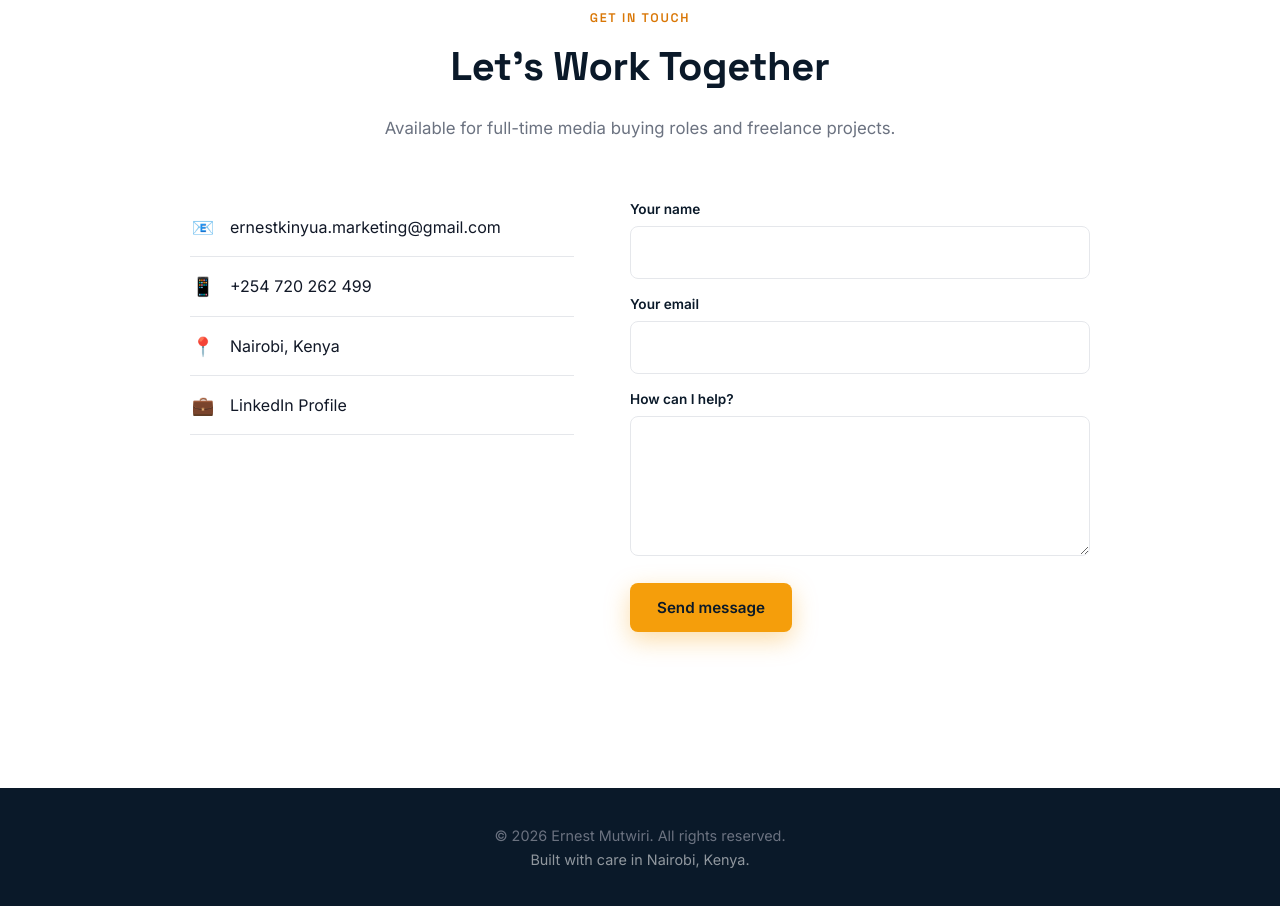
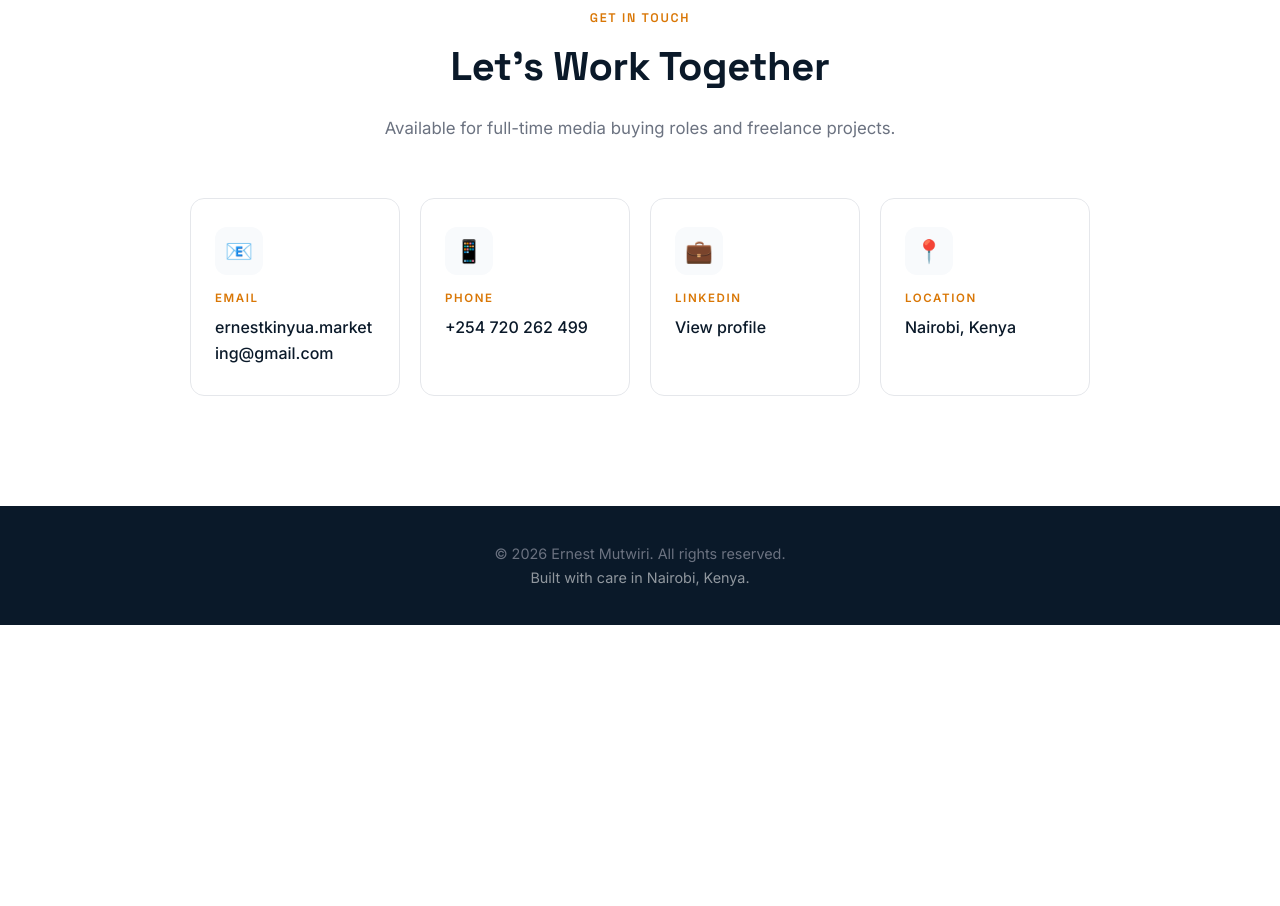
Before and after one commit to ernestkinyuamarketing-gif/Ernest-Media-Buying-Portfolio, a plain HTML site: page index.html in a window 1280 px wide. Shown: the part 5499-6405 px from the top of the page. After the commit the page ends 6124 px from the top, so only its background shows below. Drawn offline with Linux system fonts and the light colour scheme.

Commit message:
Remove contact form; redesign contact section as clickable cards

```diff
--- a/content.js
+++ b/content.js
@@ -217,12 +217,6 @@ const SITE_CONTENT = {
     phone:    "+254 720 262 499",
     location: "Nairobi, Kenya",
     linkedin: "https://www.linkedin.com/in/ernest-mutwiri-5393003a9",
-    form: {
-      nameLabel:    "Your name",
-      emailLabel:   "Your email",
-      messageLabel: "How can I help?",
-      submitLabel:  "Send message",
-    },
   },
 
   /* ---- FOOTER ------------------------------------------------------------- */
--- a/index.html
+++ b/index.html
@@ -165,42 +165,27 @@
           <p class="subheading" data-content="contact.subheading"></p>
         </div>
 
-        <div class="contact-grid">
-          <div class="contact-details reveal">
-            <ul>
-              <li><span class="ic">📧</span><a data-content-href="contact.emailHref" data-content="contact.email"></a></li>
-              <li><span class="ic">📱</span><a data-content-href="contact.phoneHref" data-content="contact.phone"></a></li>
-              <li><span class="ic">📍</span><span data-content="contact.location"></span></li>
-              <li><span class="ic">💼</span><a data-content-href="contact.linkedin" target="_blank" rel="noopener">LinkedIn Profile</a></li>
-            </ul>
+        <div class="contact-cards reveal">
+          <a class="contact-card" data-content-href="contact.emailHref">
+            <span class="contact-card__icon" aria-hidden="true">📧</span>
+            <span class="contact-card__label">Email</span>
+            <span class="contact-card__value" data-content="contact.email"></span>
+          </a>
+          <a class="contact-card" data-content-href="contact.phoneHref">
+            <span class="contact-card__icon" aria-hidden="true">📱</span>
+            <span class="contact-card__label">Phone</span>
+            <span class="contact-card__value" data-content="contact.phone"></span>
+          </a>
+          <a class="contact-card" data-content-href="contact.linkedin" target="_blank" rel="noopener">
+            <span class="contact-card__icon" aria-hidden="true">💼</span>
+            <span class="contact-card__label">LinkedIn</span>
+            <span class="contact-card__value">View profile</span>
+          </a>
+          <div class="contact-card contact-card--static">
+            <span class="contact-card__icon" aria-hidden="true">📍</span>
+            <span class="contact-card__label">Location</span>
+            <span class="contact-card__value" data-content="contact.location"></span>
           </div>
-
-          <form class="contact-form reveal"
-                name="contact"
-                method="POST"
-                action="/thank-you"
-                data-netlify="true"
-                netlify-honeypot="bot-field">
-            <input type="hidden" name="form-name" value="contact" />
-            <p class="sr-only">
-              <label>Don't fill this out if you're human: <input name="bot-field" /></label>
-            </p>
-
-            <div>
-              <label for="cf-name" data-content="contact.form.nameLabel"></label>
-              <input id="cf-name" name="name" type="text" required autocomplete="name" />
-            </div>
-            <div>
-              <label for="cf-email" data-content="contact.form.emailLabel"></label>
-              <input id="cf-email" name="email" type="email" required autocomplete="email" />
-            </div>
-            <div>
-              <label for="cf-message" data-content="contact.form.messageLabel"></label>
-              <textarea id="cf-message" name="message" required></textarea>
-            </div>
-            <button class="btn btn-primary" type="submit" data-content="contact.form.submitLabel"></button>
-            <p class="form-status" role="status" aria-live="polite"></p>
-          </form>
         </div>
       </div>
     </section>
@@ -388,17 +373,6 @@
       }, { threshold: 0.12 });
       document.querySelectorAll(".reveal").forEach(el => io.observe(el));
 
-      /* ----- Contact form (Netlify-enhanced UX) ----- */
-      const form = document.querySelector(".contact-form");
-      const status = form?.querySelector(".form-status");
-      form?.addEventListener("submit", (e) => {
-        // Let Netlify handle it on production; on local file:// give friendly feedback.
-        if (location.protocol === "file:") {
-          e.preventDefault();
-          if (status) status.textContent = "Form submission requires deployment (Netlify). Looks good locally!";
-        }
-      });
-
       /* ----- Helpers ----- */
       function escape(s) {
         return String(s)
--- a/styles.css
+++ b/styles.css
@@ -509,55 +509,61 @@ section { padding: 80px 0; }
 /* =============================================================================
    CONTACT
    ============================================================================= */
-.contact-grid {
-  display: grid; gap: 36px;
+.contact-cards {
+  display: grid; gap: 20px;
   grid-template-columns: 1fr;
   max-width: var(--container-sm);
   margin: 0 auto;
 }
-@media (min-width: 1024px) {
-  .contact-grid { grid-template-columns: 1fr 1.2fr; gap: 56px; align-items: start; }
+@media (min-width: 640px)  { .contact-cards { grid-template-columns: repeat(2, 1fr); } }
+@media (min-width: 1024px) { .contact-cards { grid-template-columns: repeat(4, 1fr); } }
+
+.contact-card {
+  display: flex; flex-direction: column; align-items: flex-start; gap: 6px;
+  padding: 28px 24px;
+  background: var(--white);
+  border: 1px solid var(--grey-light);
+  border-radius: var(--radius);
+  text-decoration: none;
+  color: inherit;
+  transition: transform 0.25s ease, box-shadow 0.25s ease, border-color 0.25s ease;
+  position: relative;
+  overflow: hidden;
 }
+.contact-card:not(.contact-card--static):hover {
+  transform: translateY(-4px);
+  box-shadow: var(--shadow);
+  border-color: var(--gold);
+}
+.contact-card::after {
+  content: "";
+  position: absolute; left: 0; bottom: 0;
+  height: 3px; width: 0;
+  background: var(--gold);
+  transition: width 0.3s ease;
+}
+.contact-card:not(.contact-card--static):hover::after { width: 100%; }
 
-.contact-details ul { list-style: none; padding: 0; margin: 0; }
-.contact-details li {
-  display: flex; align-items: center; gap: 14px;
-  padding: 14px 0;
-  border-bottom: 1px solid var(--grey-light);
+.contact-card__icon {
+  display: inline-flex; align-items: center; justify-content: center;
+  width: 48px; height: 48px;
+  background: var(--offwhite);
+  border-radius: 12px;
+  font-size: 1.4rem;
+  margin-bottom: 8px;
+}
+.contact-card__label {
+  font-size: 0.72rem;
+  text-transform: uppercase;
+  letter-spacing: 0.14em;
+  font-weight: 600;
+  color: var(--gold-dark);
+}
+.contact-card__value {
   font-size: 1rem;
-}
-.contact-details li .ic { font-size: 1.15rem; width: 26px; text-align: center; }
-.contact-details a:hover { color: var(--gold-dark); }
-
-.contact-form { display: grid; gap: 14px; }
-.contact-form label {
-  font-size: 0.85rem; font-weight: 600; color: var(--navy);
-  display: block; margin-bottom: 6px;
-}
-.contact-form input,
-.contact-form textarea {
-  width: 100%;
-  padding: 12px 14px;
-  font: inherit;
-  border: 1.5px solid var(--grey-light);
-  border-radius: var(--radius-sm);
-  background: var(--white);
-  color: var(--text);
-  transition: border-color 0.2s ease, box-shadow 0.2s ease;
-}
-.contact-form input:focus,
-.contact-form textarea:focus {
-  outline: none;
-  border-color: var(--gold);
-  box-shadow: 0 0 0 4px rgba(245, 158, 11, 0.15);
-}
-.contact-form textarea { min-height: 140px; resize: vertical; }
-.contact-form .btn { width: 100%; margin-top: 6px; }
-@media (min-width: 768px) {
-  .contact-form .btn { width: auto; justify-self: start; }
-}
-.form-status {
-  font-size: 0.9rem; color: var(--gold-dark); min-height: 1.2em;
+  color: var(--navy);
+  font-weight: 500;
+  word-break: break-word;
 }
 
 /* =============================================================================
```
Also changed, not shown: thank-you.html (deleted, +0 -84 lines).
